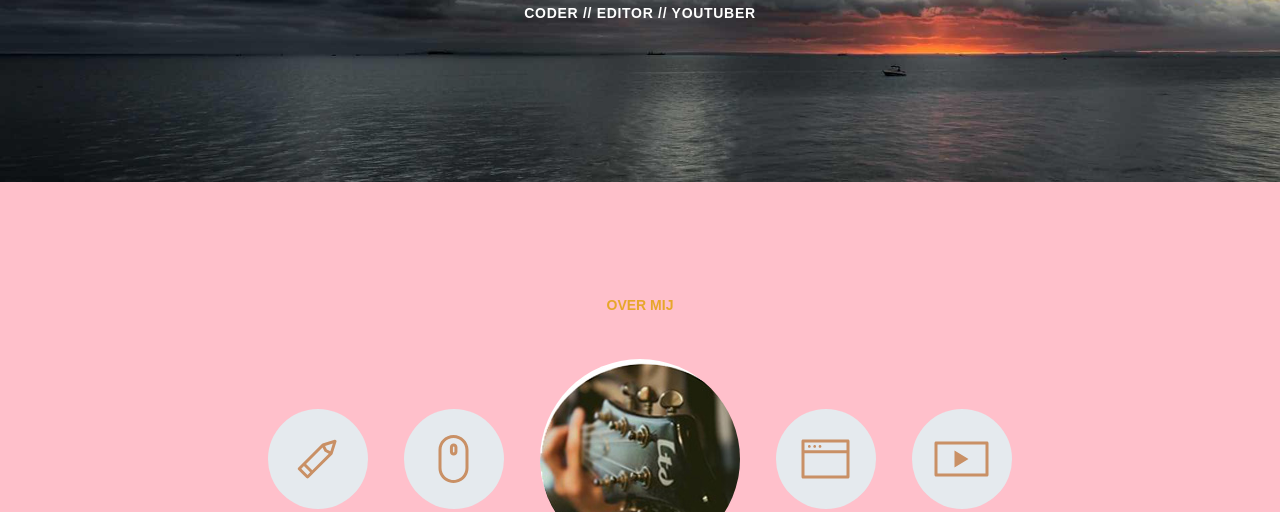
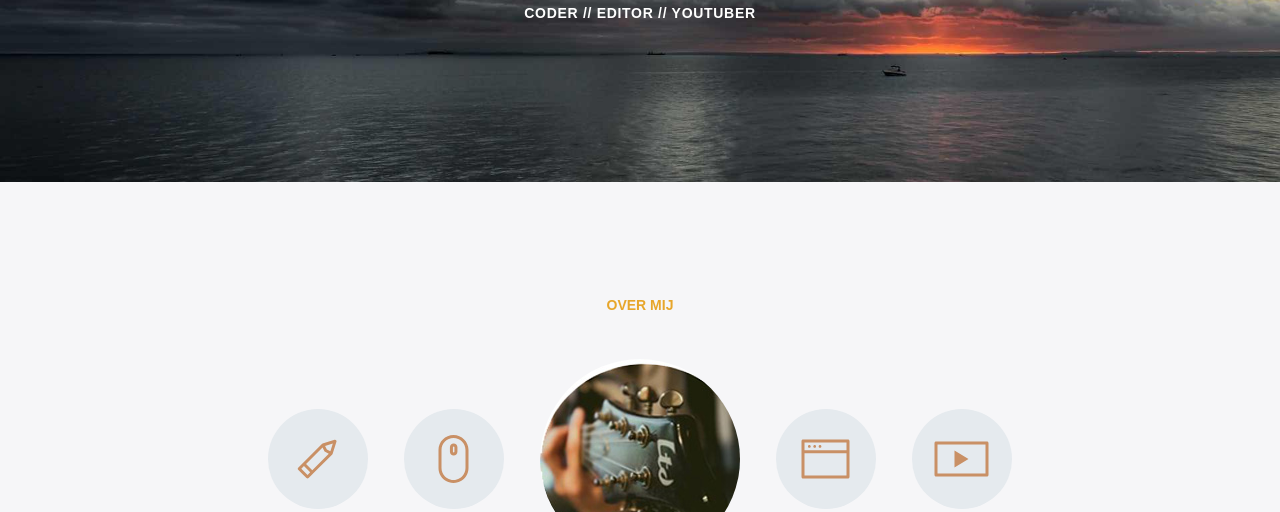
Before and after one commit to adema2003/ademainc, a plain HTML site: page index.html in a window 1280 px wide. Shown: the part 288-800 px from the top of the page. Drawn offline with Linux system fonts and the light colour scheme.

Commit message:
removed the pink background

```diff
--- a/assets/css/main.css
+++ b/assets/css/main.css
@@ -409,6 +409,3 @@ h3 {
         width: 10px;
         background: #fff;
         border-radius: 2px; }
-body {
-  background-color: pink;
-}
```
